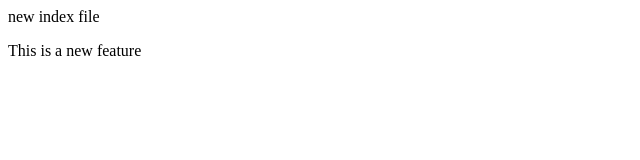
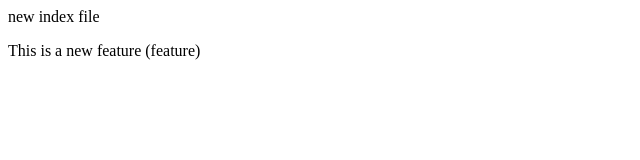
Before and after one commit to Soni-adi15/localrepo1, a plain HTML site: page index.html in a window 1280 px wide. Shown: the full height of the page, 0-640 px from the left. Drawn offline with Linux system fonts and the light colour scheme.

```diff
--- a/index.html
+++ b/index.html
@@ -1,4 +1,4 @@
 <p>
     new index file
 </p>
-<p>This is a new feature</p>
+<p>This is a new feature (feature)</p>
```
